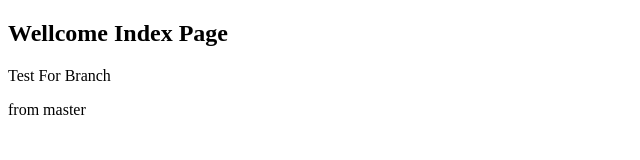
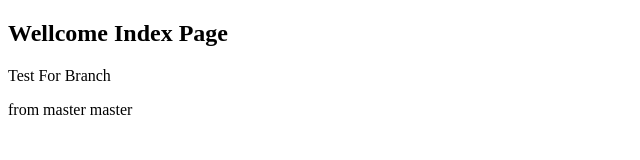
Before and after one commit to AliBelyani/SampleGitProject, a plain HTML site: page index.html in a window 1280 px wide. Shown: the full height of the page, 0-640 px from the left. Drawn offline with Linux system fonts and the light colour scheme.

Commit message:
change index

```diff
--- a/index.html
+++ b/index.html
@@ -8,6 +8,6 @@
 <body>
     <h2>Wellcome Index Page</h2>
     <span>Test For Branch</span>
-    <p>from master</p>
+    <p>from master master</p>
 </body>
 </html>
```
